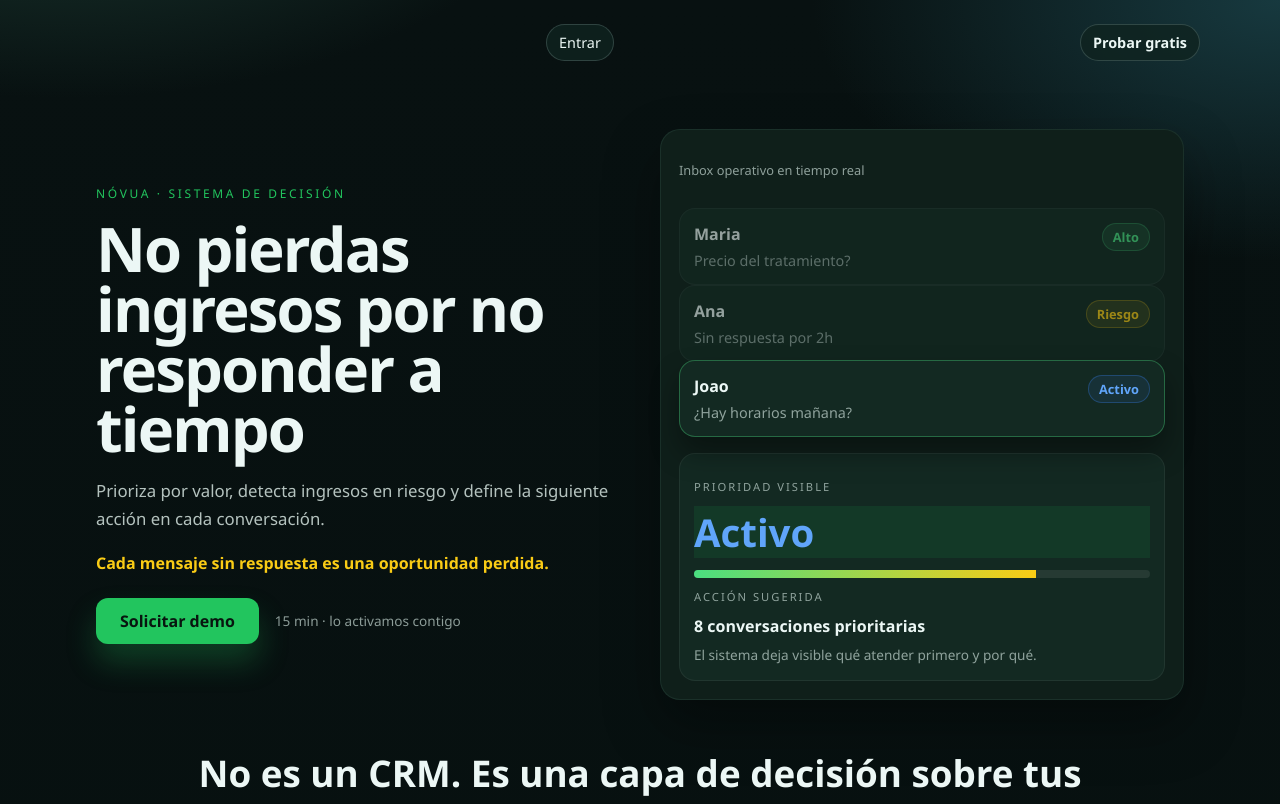
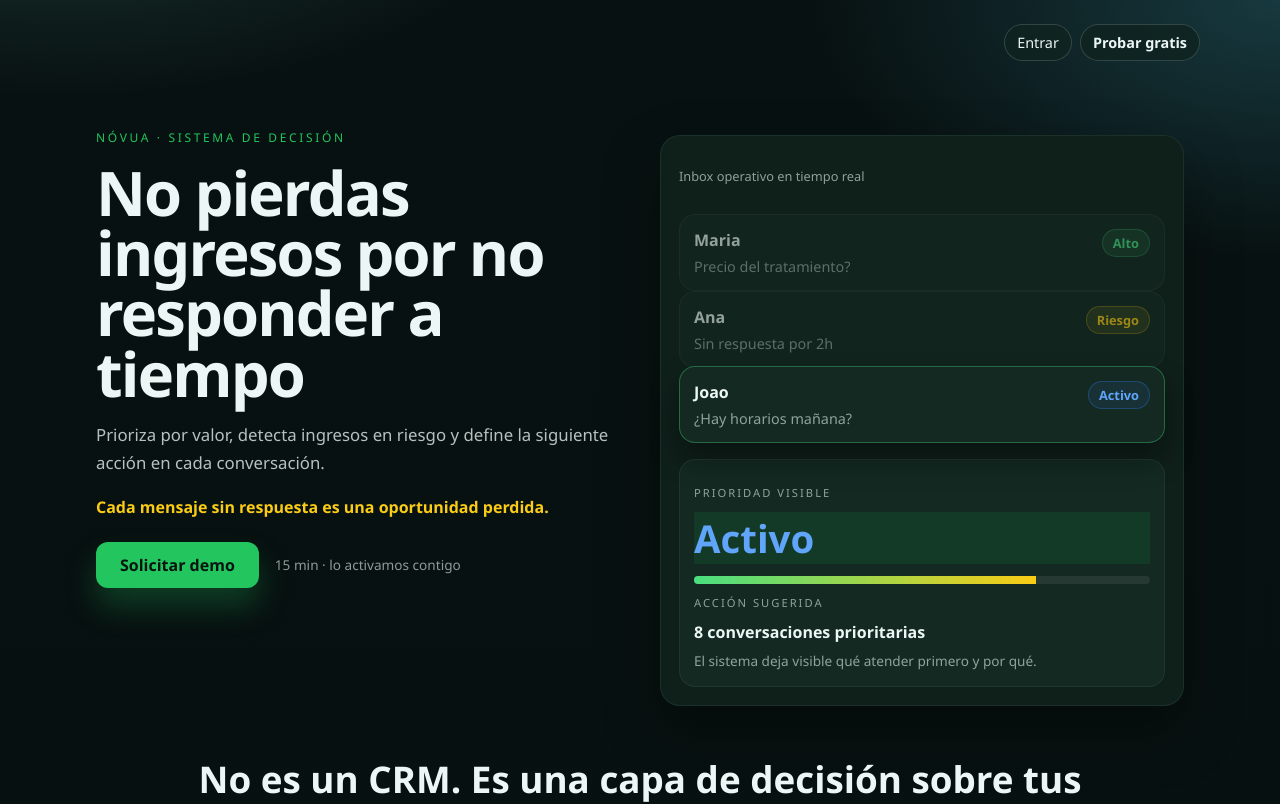
Before and after one commit to iveteamorim/ai-ops-inbox, a Next.js app: page / in a window 1280 px wide. Shown: the top 804 px of the page. Built offline with nearby package versions, Linux system fonts and the light colour scheme; no server answers.

Commit message:
fix: align nav actions and hero layout

```diff
--- a/src/app/globals.css
+++ b/src/app/globals.css
@@ -756,7 +756,7 @@ a {
   display: grid;
   grid-template-columns: repeat(2, minmax(0, 1fr));
   gap: 40px;
-  align-items: center;
+  align-items: flex-start;
   margin-top: 24px;
 }
 
@@ -835,6 +835,7 @@ a {
   border-radius: 20px;
   padding: 18px;
   box-shadow: 0 25px 55px rgba(0, 0, 0, 0.35);
+  margin-top: 6px;
 }
 
 .landing-mockup-head {
--- a/src/components/MarketingNav.tsx
+++ b/src/components/MarketingNav.tsx
@@ -25,6 +25,7 @@ export function MarketingNav({
 
   return (
     <nav className="nav marketing-nav">
+      <div className="nav-links">
         {showHome ? (
           <Link
             href="/"
@@ -36,7 +37,8 @@ export function MarketingNav({
         ) : null}
         {showSections ? <a href="#revenue">{t("nav_revenue_ai")}</a> : null}
         {showSections ? <a href="#features">{t("nav_features")}</a> : null}
-      <span className="nav-spacer" />
+      </div>
+      <div className="nav-meta">
         {showLocale ? <LocaleMenu /> : null}
         {showSignIn ? <Link href="/login">{t("nav_signin")}</Link> : null}
         {showStartFree ? (
@@ -44,6 +46,7 @@ export function MarketingNav({
             {t("nav_start_free")}
           </Link>
         ) : null}
+      </div>
     </nav>
   );
 }
```
Lines whose indentation alone changed are shown as unchanged.
